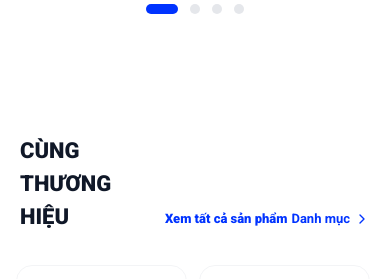
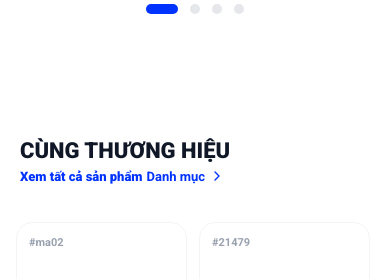
Before and after one commit to MuradHN/minh-chau-freelancer, a React (Vite) app: page /1/1 in a window 390 px wide. Shown: the part 5080-5359 px from the top of the page. Built offline with nearby package versions, Linux system fonts and the light colour scheme.

Commit message:
feat: Refix UI

```diff
--- a/src/pages/ProductDetailPage.tsx
+++ b/src/pages/ProductDetailPage.tsx
@@ -699,7 +699,7 @@ const ProductDetailPage = ({ onAddToCart }: ProductDetailPageProps) => {
 
             {/* Cùng thương hiệu */}
             <div className="mt-10 md:mt-20 pb-20">
-              <div className="flex justify-between items-end mb-8 px-1 lg:px-0">
+              <div className="flex justify-between items-end mb-8 px-1 lg:px-0 flex-wrap">
                 <h2 className="text-[22px] md:text-2xl font-black text-gray-900 uppercase">
                   {UI_TEXT.SAME_BRAND_PRODUCTS}
                 </h2>
```
